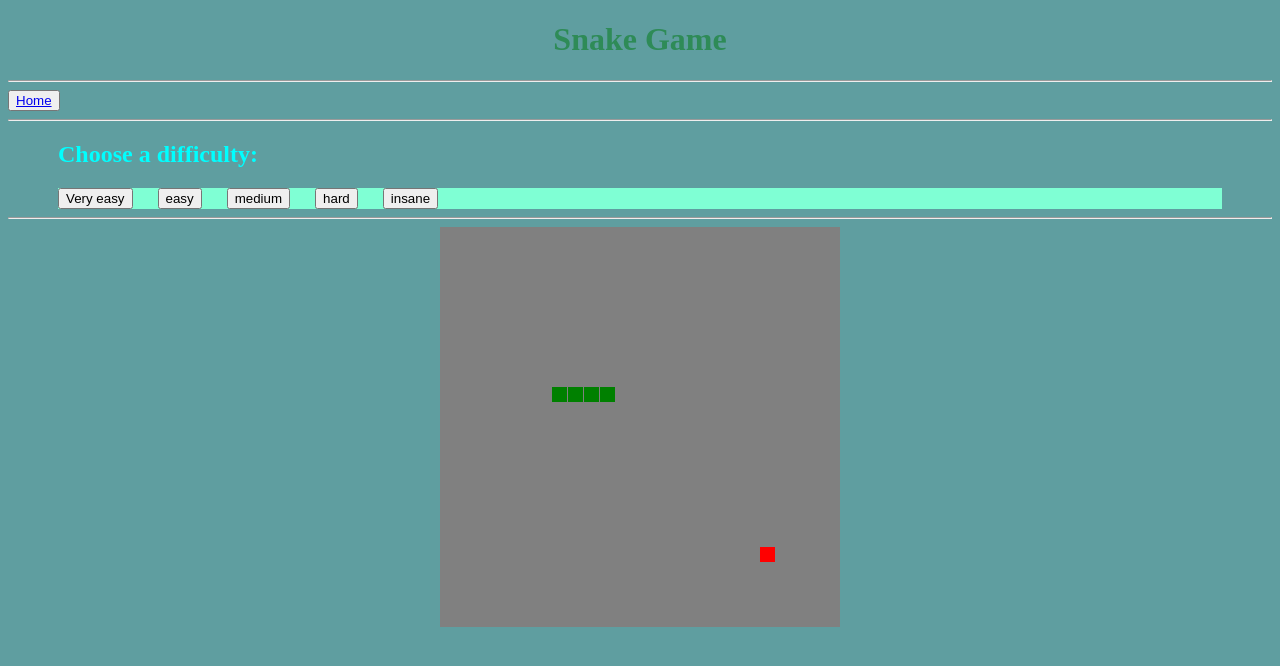
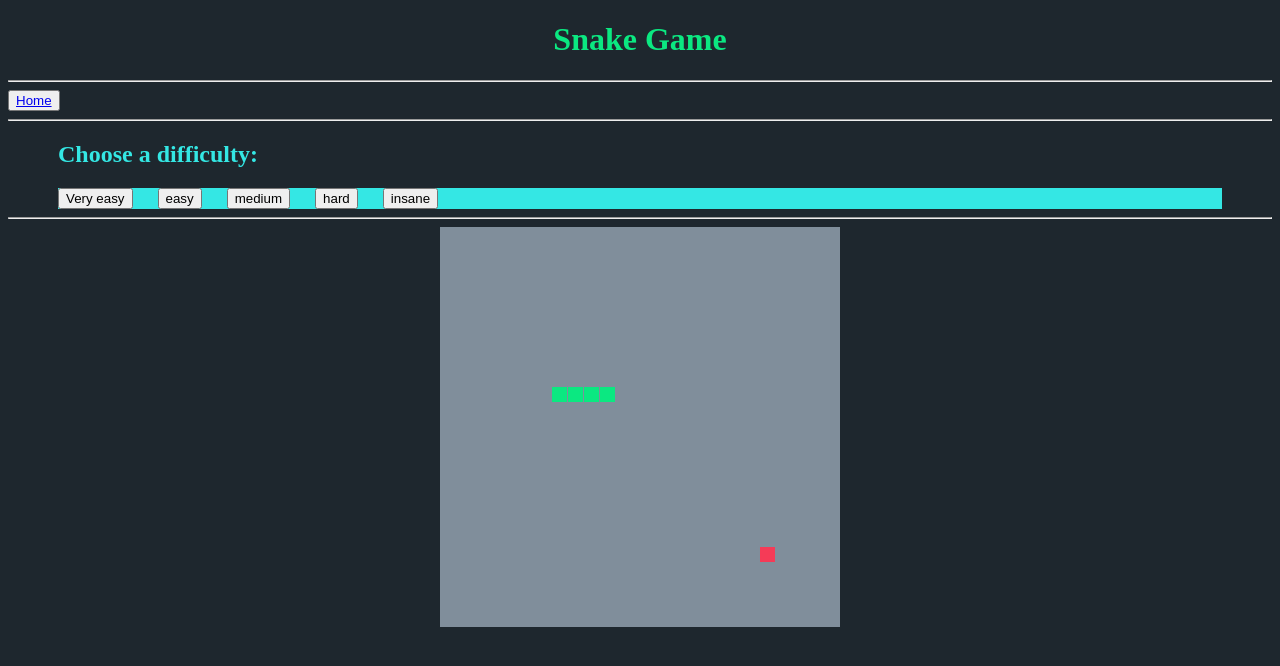
Before and after one commit to JanUwU42/snakeGameGJ, a plain HTML site: page sites/snakeGame.html in a window 1280 px wide. Drawn offline with Linux system fonts and the light colour scheme.

Commit message:
better colors

```diff
--- a/scripts/snakeGame.js
+++ b/scripts/snakeGame.js
@@ -86,11 +86,11 @@ function gameLoop() {
     }
 
     // draw apple
-    context.fillStyle = 'red';
+    context.fillStyle = '#f53b57';
     context.fillRect(apple.x, apple.y, grid - 1, grid - 1);
 
     // draw snake one cell at a time
-    context.fillStyle = 'green';
+    context.fillStyle = '#0be881';
     snake.cells.forEach(function (cell, index) {
 
         // drawing 1 px smaller than the grid creates a grid effect in the snake body so you can see how long it is
--- a/style/snakeGame.css
+++ b/style/snakeGame.css
@@ -1,14 +1,14 @@
 #snakeGameHeading {
     text-align: center;
-    color: seagreen;
+    color: #0be881;
 }
 
 body {
-    background-color: cadetblue;
+    background-color: #1e272e;
 }
 
 #gameCanvas {
-    background-color: gray;
+    background-color: #808e9b;
     padding-left: 0;
     padding-right: 0;
     margin-left: auto;
@@ -17,7 +17,7 @@ body {
 }
 
 #setDifficultyDiv {
-    background-color: aquamarine;
+    background-color: #34e7e4;
     display: flex;
     gap: 25px;
     margin-left: 50px;
@@ -26,5 +26,5 @@ body {
 
 #diffHeading{
     margin-left: 50px;
-    color: aqua;
+    color: #34e7e4;
 }
```
